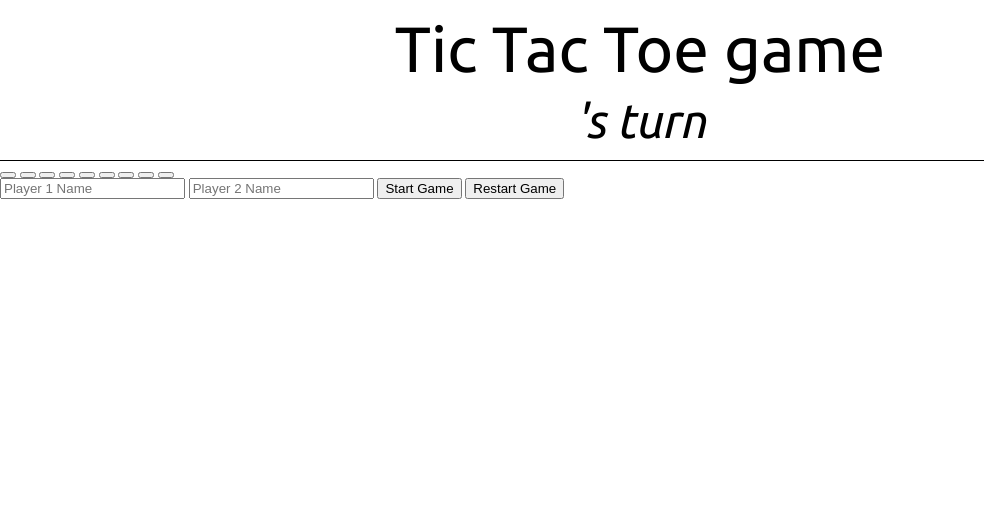
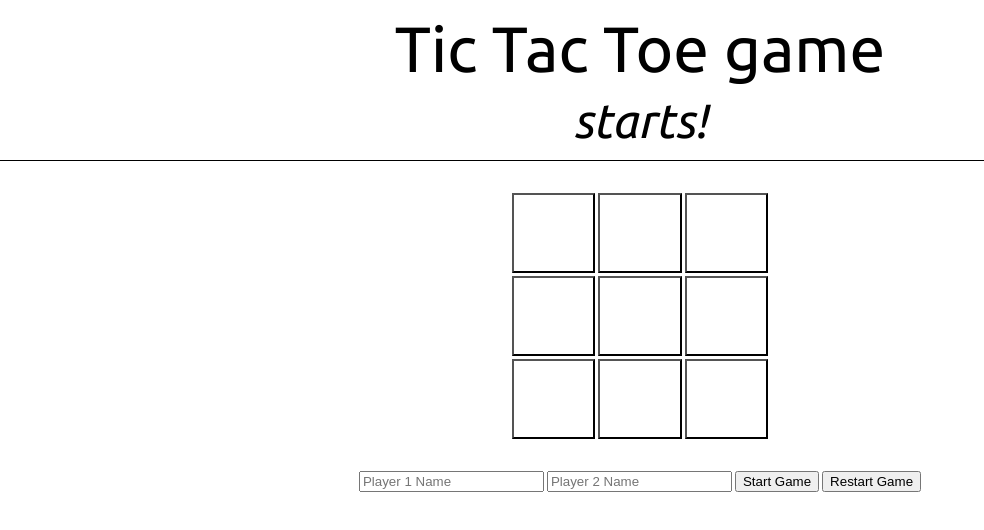
Before and after one commit to DYLANeay/tic-tac-toe, a plain HTML site: page index.html in a window 1280 px wide. Both pictures are taken after a click on the button "Start Game". Shown: the whole page, without its empty margins (0-984 px from the left). Drawn offline with Linux system fonts and the light colour scheme.

Commit message:
beginning JS, finished HTML CSS

```diff
--- a/index.html
+++ b/index.html
@@ -23,7 +23,7 @@
         </div>
         <div class="botPart">
             <!-- J'aurai le nom du joueur précisement à qui c'est le tour ici -->
-            <h3 class="playerTurn">'s turn</h3>
+            <h3 class="startPlayer"></h3>
         </div>
     </header>
 
--- a/script.js
+++ b/script.js
@@ -1 +1,55 @@
-const Gameboard{};
+const Gameboard = (() => {
+    let gameboard = ["", "", "", "", "", "", "", "", ""]
+
+    // Fonction pour obtenir le tableau
+    const getBoard = () => gameboard;
+
+    // Fonction pour initialiser le tableau avec les boutons
+    const init = () => {
+        const cells = document.querySelectorAll(".cell");
+        gameboard = Array.from(cells); // Met chaque bouton dans le tableau
+        console.log("Tableau initialisé :", gameboard); // Vérifie le tableau dans la console
+
+    };
+
+
+    return { getBoard, init };
+})();
+
+
+const startButton = document.querySelector("#start");
+startButton.addEventListener("click", () => {
+    Game.start();
+})
+
+const createPlayer = (name, mark) => {
+    return {
+        name,
+        mark
+    }
+}
+
+const Game = (() => {
+    let players = [];
+    let currentPlayerIndex;
+    let gameOver;
+
+    const start = () => {
+        players = [
+            createPlayer(document.querySelector("#player1").value, "X"),
+            createPlayer(document.querySelector("#player2").value, "0")
+        ]
+        currentPlayerIndex = 0;
+        gameOver = false;
+
+        const starter = document.querySelector(".startPlayer");
+        starter.textContent = document.querySelector("#player1").value + " starts!";
+
+        Gameboard.init();
+    }
+
+    return {
+        start
+    }
+
+})();
--- a/style.css
+++ b/style.css
@@ -21,3 +21,28 @@ header h3{
     font-size: 3rem;
     font-style: italic;
 }
+
+main.board{
+    margin-top: 2rem;
+    justify-self: center;
+    width:20%;
+    display:grid;
+    grid-template-columns: repeat(3,1fr);
+    grid-template-rows: repeat(3,1fr);
+    gap:3px;
+    justify-content: center;
+    align-items: center;
+}
+
+.board button{
+    width: 100%;
+    height: 10vh;
+    background-color: white;
+}
+
+.controls{
+    margin-top: 2rem;
+    display:flex;
+    justify-content: center;
+    gap:3px;
+}
```
